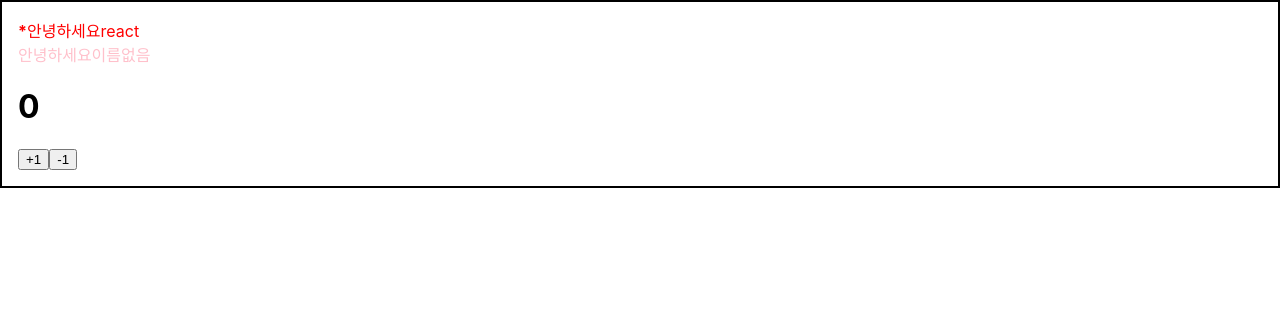
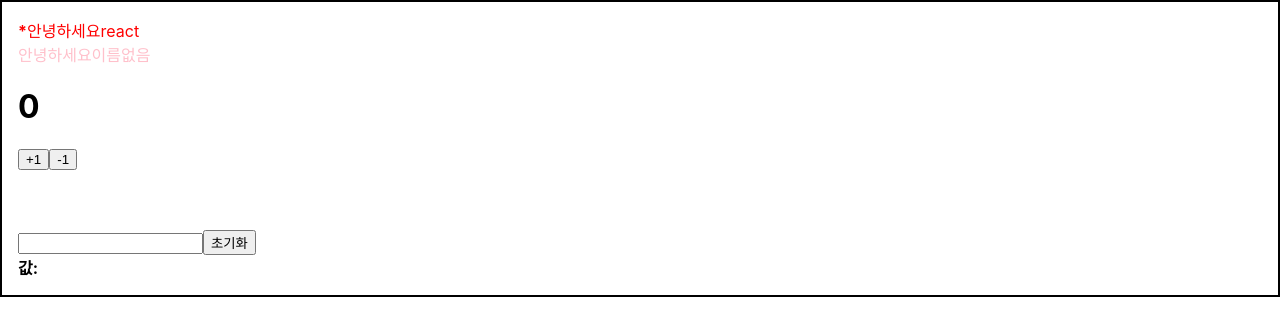
Before and after one commit to SUJINJEONG012/Begin-react, a React (Create React App) app: page / in a window 1280 px wide. Shown: the top 336 px of the page. Built offline with nearby package versions, Linux system fonts and the light colour scheme.

Commit message:
Input상태값 변경

```diff
--- a/src/App.js
+++ b/src/App.js
@@ -3,6 +3,7 @@
 import Hello from './Hello';
 import Wrapper from './Wrapper';
 import './App.css';
+import InputSample from "./InputSample";
 
 function App() {
   return (
@@ -12,6 +13,8 @@
     <Hello name="react" color="red" isSpecial={true} />
     <Hello color ="pink"/>
     <Counter/>
+    <br></br> <br></br> <br></br>
+    <InputSample/>
     </Wrapper>
   );
 }
--- /dev/null
+++ b/src/InputSample.js
@@ -0,0 +1,25 @@
+import React, { useState } from "react";
+
+function InputSample(){
+
+    const [text, setText] = useState('');
+
+    const onChange = (e)=>{
+        setText(e.target.value);
+    };
+    const onReset = () =>{
+        setText('');
+    }
+
+    return(
+        <div>
+            <input onChange={onChange} value={text}/>
+            <button onClick={onReset}>초기화</button>
+            <div>
+                <b>값:{text}</b>
+            </div>
+        </div>
+    );
+}
+
+export default InputSample;
```
